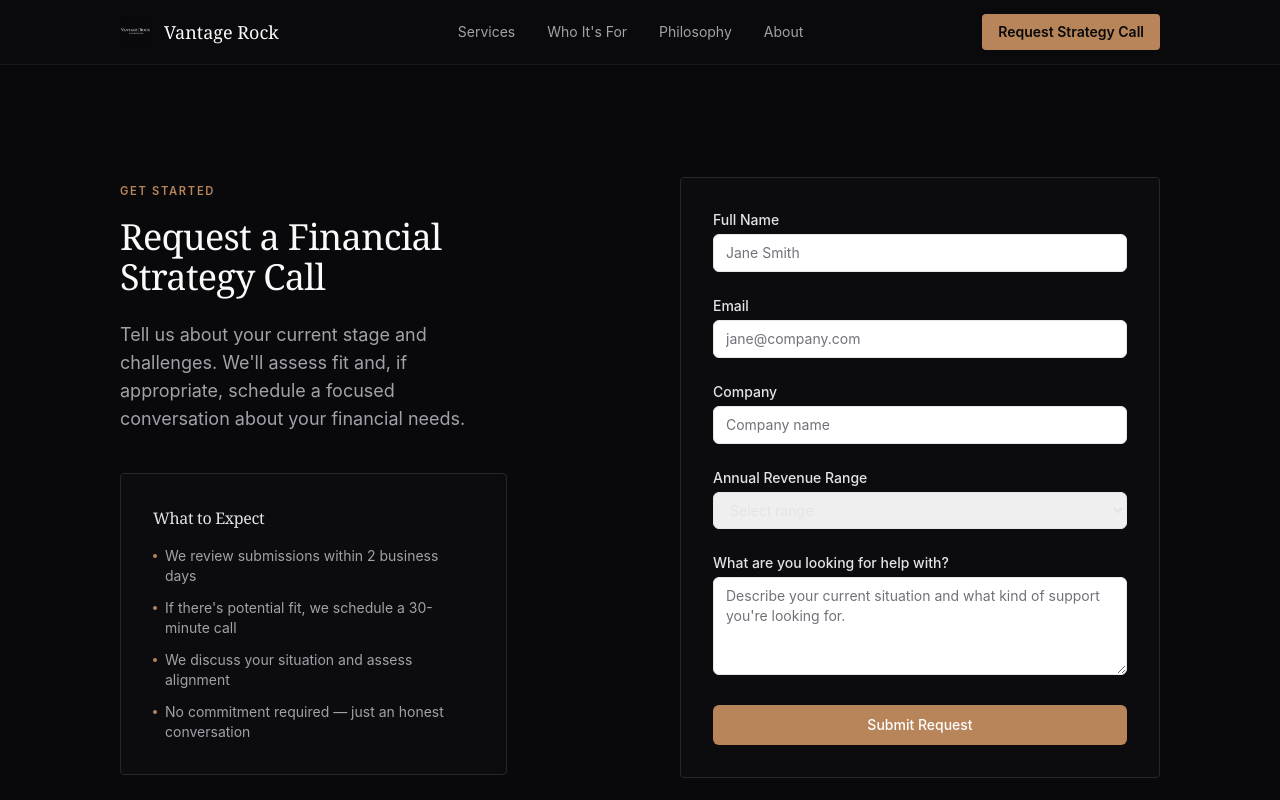
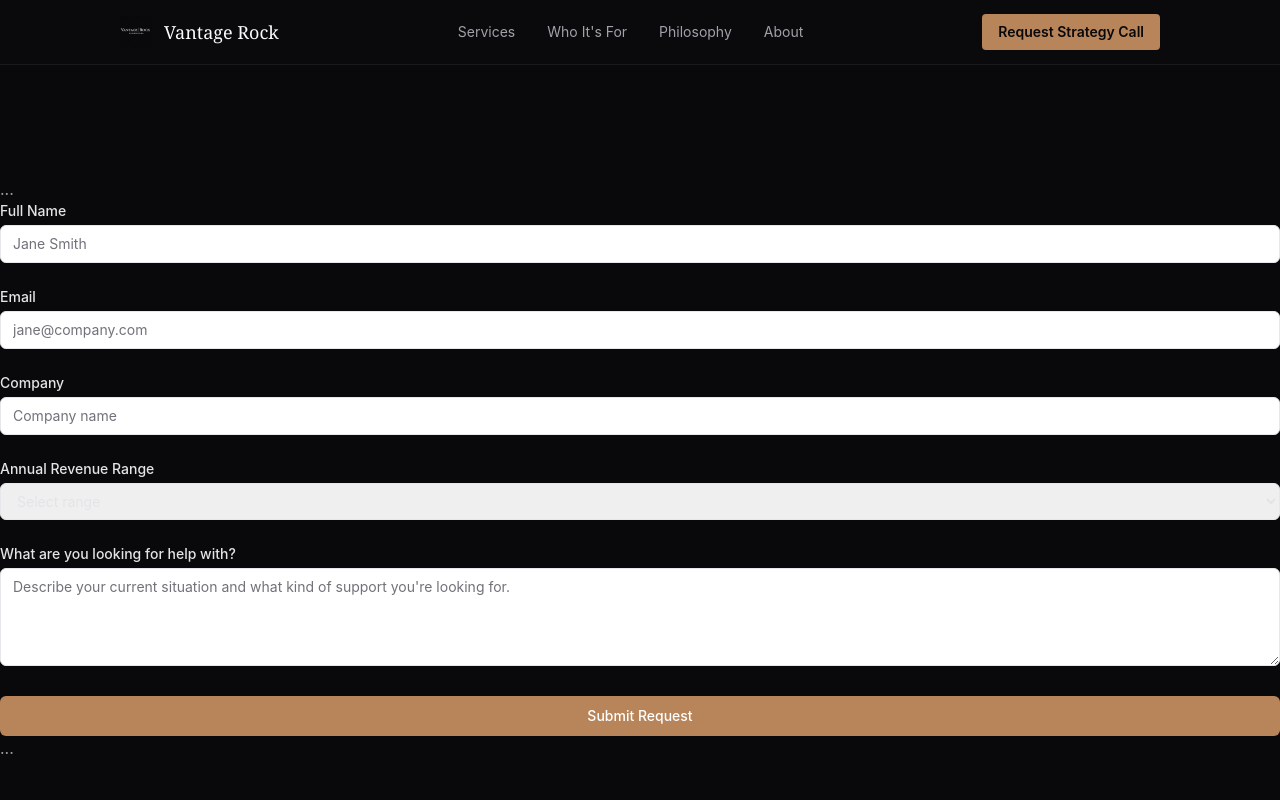
Before and after one commit to sagesummitcapital/vantage-rock, a Next.js app: page /request-call in a window 1280 px wide. Shown: the top 800 px of the page. Built offline with nearby package versions, Linux system fonts and the light colour scheme.

Commit message:
Update call form3

```diff
--- /dev/null
+++ b/src/app/request-call/layout.tsx
@@ -0,0 +1,10 @@
+import type { Metadata } from 'next'
+
+export const metadata: Metadata = {
+  title: 'Request Strategy Call | Vantage Rock Financial',
+  description: 'Tell us about your company and current financial challenges.',
+}
+
+export default function Layout({ children }: { children: React.ReactNode }) {
+  return children
+}
--- a/src/app/request-call/page.tsx
+++ b/src/app/request-call/page.tsx
@@ -1,53 +1,15 @@
+'use client'
+
 import { PlaceholderForm } from '@/components/PlaceholderForm'
 import type { Metadata } from 'next'
 
-export const dynamic = 'force-dynamic'
-export const revalidate = 0
-
-
-export const metadata: Metadata = {
-  title: 'Request Strategy Call | Vantage Rock Financial',
-  description: 'Tell us about your company and current financial challenges.',
-}
-
+// remove metadata export; client components cannot export `metadata`
 export default function RequestCall() {
   return (
     <section className="section">
-      <div className="container-wide">
-        <div className="grid grid-cols-1 lg:grid-cols-12 gap-12 lg:gap-20">
-          <div className="lg:col-span-5">
-            <span className="label">Get Started</span>
-            <h1 className="mt-4 text-3xl md:text-4xl">Request a Financial Strategy Call</h1>
-            <p className="mt-6 text-lg text-content-400">
-              Tell us about your current stage and challenges. We'll assess fit and, if appropriate,
-              schedule a focused conversation about your financial needs.
-            </p>
-
-            <div className="mt-10 card">
-              <h4 className="text-content-200 font-medium">What to Expect</h4>
-              <ul className="mt-4 space-y-3">
-                {[
-                  'We review submissions within 2 business days',
-                  'If there\'s potential fit, we schedule a 30-minute call',
-                  'We discuss your situation and assess alignment',
-                  'No commitment required — just an honest conversation'
-                ].map((item, i) => (
-                  <li key={i} className="flex items-start gap-2 text-sm text-content-400">
-                    <span className="w-1 h-1 mt-2 rounded-full bg-accent-500 flex-shrink-0" />
-                    {item}
-                  </li>
-                ))}
-              </ul>
-            </div>
-          </div>
-
-          <div className="lg:col-span-6 lg:col-start-7">
-            <div className="card">
-              <PlaceholderForm />
-            </div>
-          </div>
-        </div>
-      </div>
+      ...
+      <PlaceholderForm />
+      ...
     </section>
   )
 }
```
